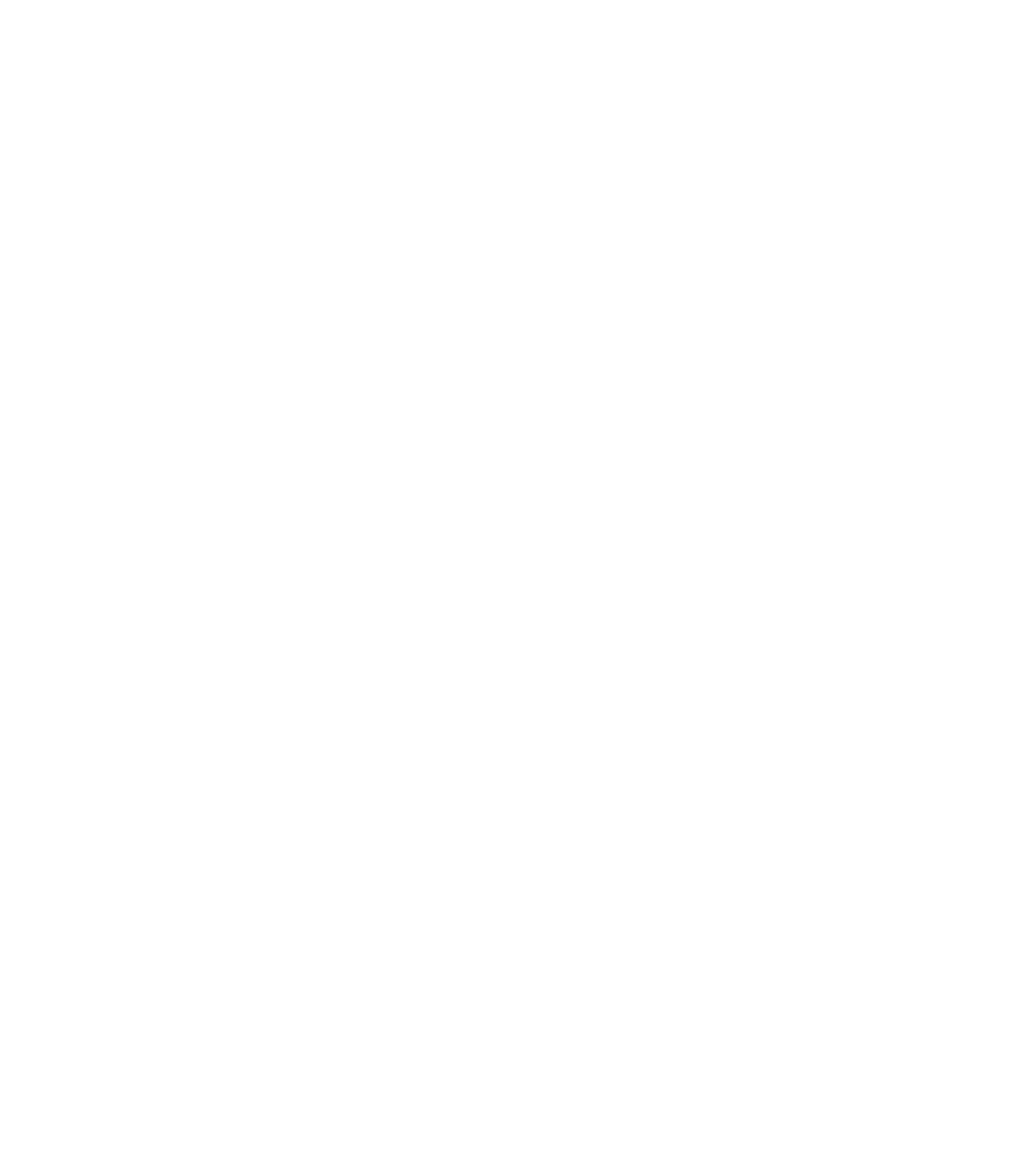
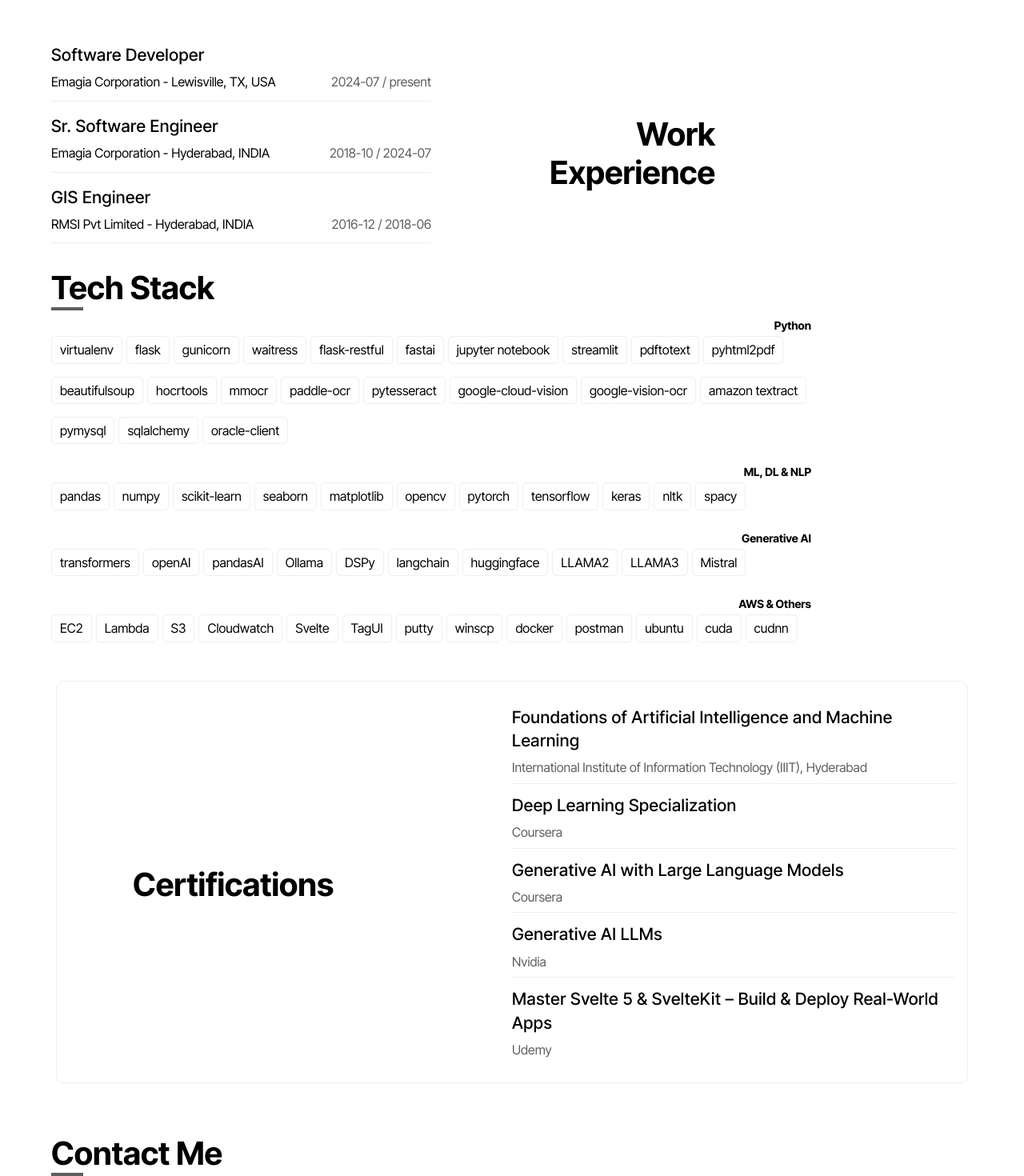
Before and after one commit to VinayN03/my-portfolio-svelte, a SvelteKit app: page / in a window 1280 px wide. Shown: the part 1020-2490 px from the top of the page at 80% size. Before the commit the page ends 800 px from the top, so only its background shows below. Built offline with nearby package versions, Linux system fonts and the light colour scheme.

Commit message:
Test Hero Section 2

```diff
--- a/src/routes/+page.svelte
+++ b/src/routes/+page.svelte
@@ -6,7 +6,7 @@
 <HeroSection />
 
 <!-- Test Hero Section -->
-<!-- <AboutMeSection />
+<AboutMeSection />
 <TechStack />
 <Certifications />
-<ContactForm /> -->
+<ContactForm />
```
